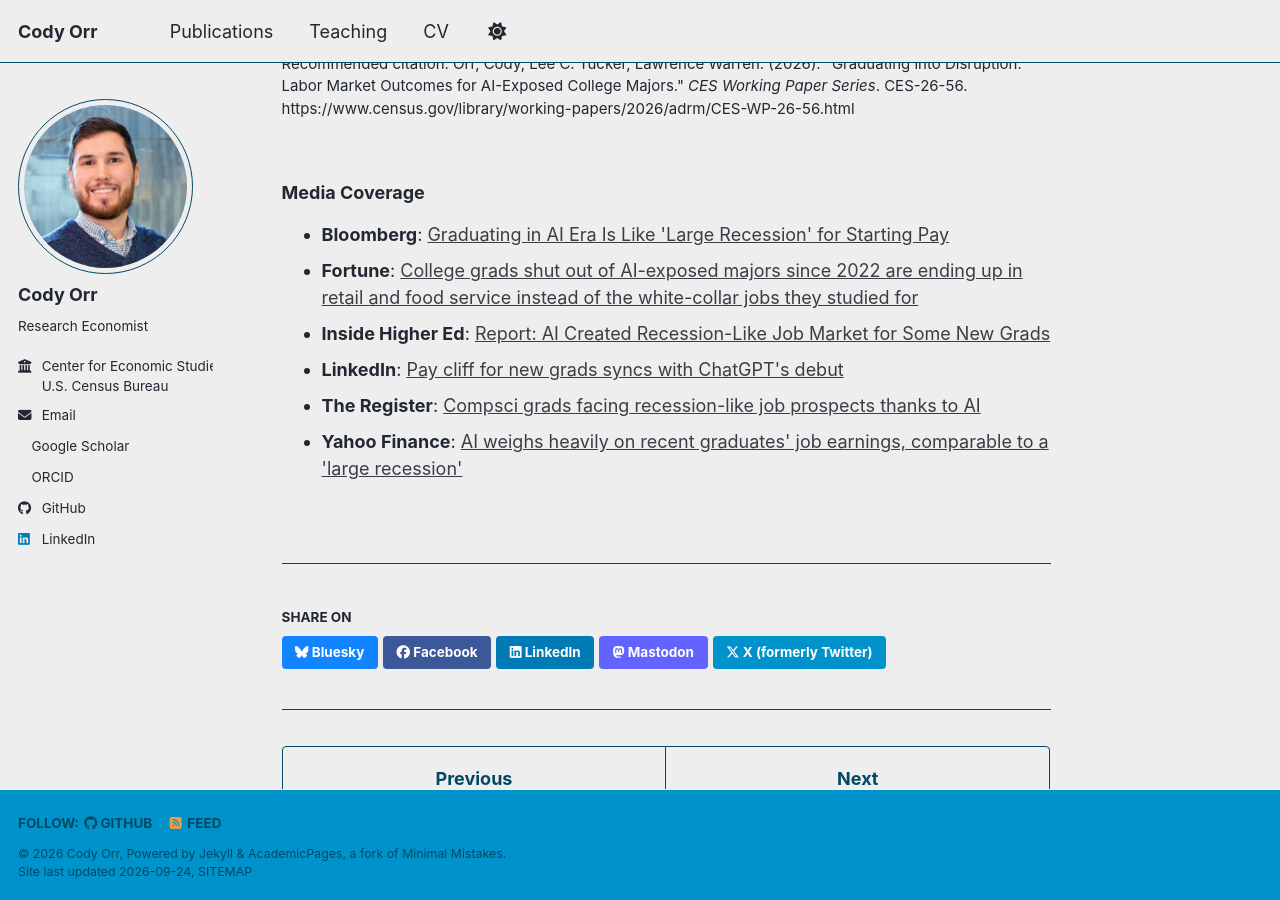
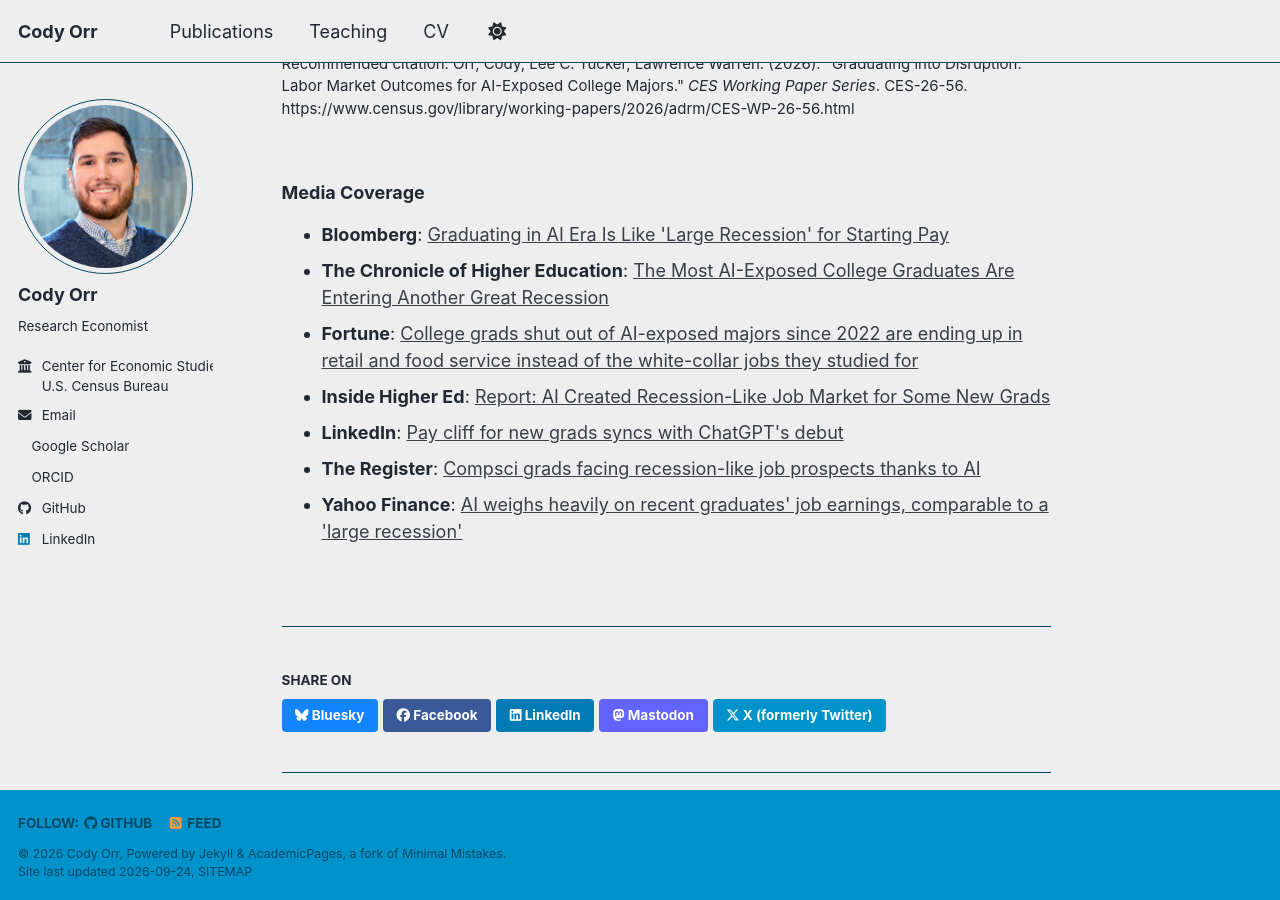
Before and after one commit to orrcody/orrcody.github.io, a Jekyll site: the page built from _publications/grad_ai.md, in a window 1280 px wide and 900 px high, scrolled down 700 px. Built offline with Jekyll 4.4.1, drawn with Linux system fonts in a browser that asks for light colours; a style sheet for code colours, icons or effects is not loaded.

Commit message:
Adding new link to Chronicle of Higher Ed

```diff
--- a/_publications/grad_ai.md
+++ b/_publications/grad_ai.md
@@ -15,6 +15,9 @@
   - outlet: "Bloomberg"
     title: "Graduating in AI Era Is Like 'Large Recession' for Starting Pay"
     url: "https://www.bloomberg.com/news/articles/2026-09-14/ai-era-coincides-with-weak-pay-and-employment-for-college-graduates"
+  - outlet: "The Chronicle of Higher Education"
+    title: "The Most AI-Exposed College Graduates Are Entering Another Great Recession"
+    url: "https://www.chronicle.com/article/the-most-ai-exposed-college-graduates-are-entering-another-great-recession"
   - outlet: "Fortune"
     title: "College grads shut out of AI-exposed majors since 2022 are ending up in retail and food service instead of the white-collar jobs they studied for"
     url: "https://fortune.com/2026/09/17/ai-chatgpt-college-majors-retail-jobs/"
```
